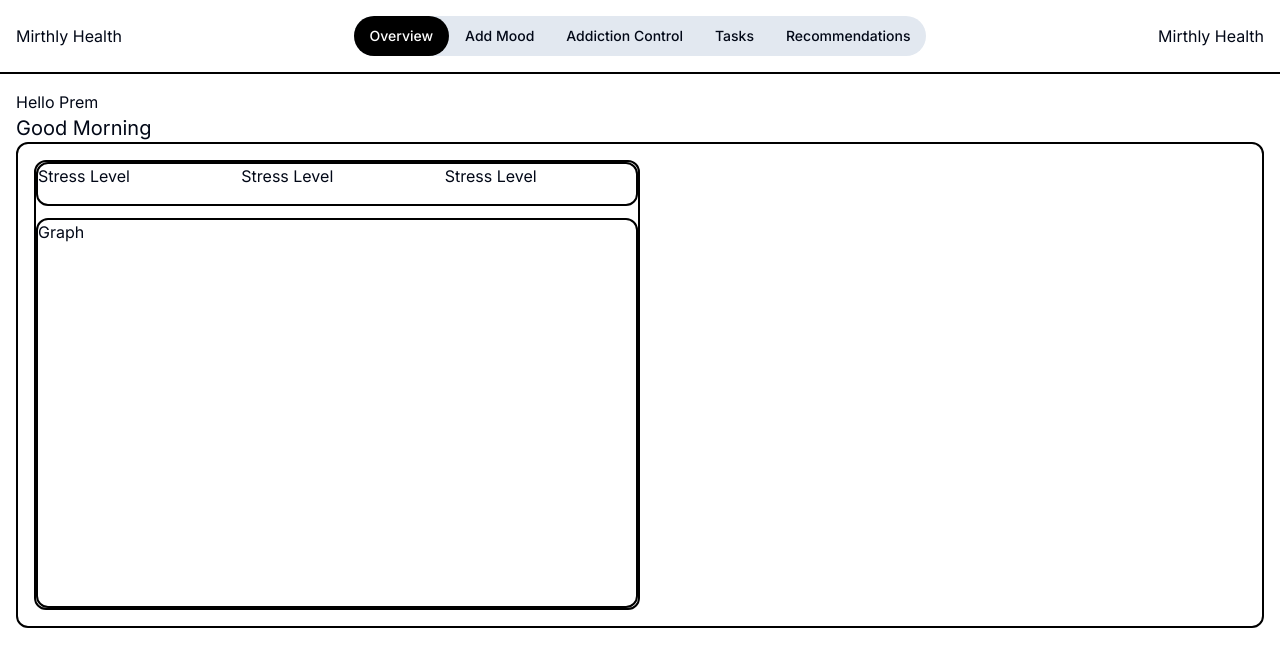
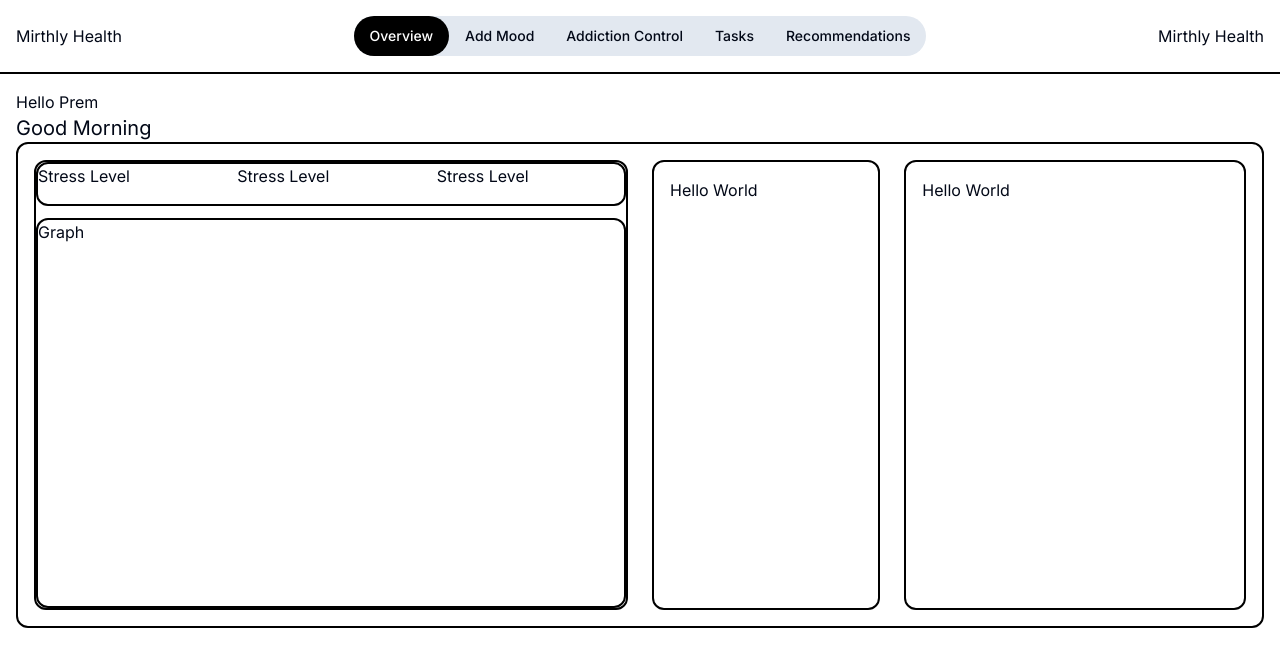
Before and after one commit to Mirthly-Inc/Mirthly-Health, a Next.js app in the folder mirthlyhealth/: page /dashboard in a window 1280 px wide. Shown: the top 666 px of the page. Built offline with nearby package versions, Linux system fonts and the light colour scheme.

Commit message:
Dashboard ui change

```diff
--- a/mirthlyhealth/app/dashboard/page.tsx
+++ b/mirthlyhealth/app/dashboard/page.tsx
@@ -11,7 +11,7 @@ const Dashboard = () => {
         <div>Hello Prem</div>
         {console.log(data)}
         <div className="text-xl">Good Morning</div>
-        <div className="p-4 flex border-black border-2 rounded-xl">
+        <div className="p-4 flex border-black border-2 rounded-xl gap-6">
           <div className="flex flex-col basis-1/2 gap-3 h-[450px] border-black border-2 rounded-xl">
             <div className="flex gap-3 basis 1/10 h-[50px] border-black border-2 rounded-xl">
               <div className="basis-1/3">Stress Level</div>
@@ -22,8 +22,13 @@ const Dashboard = () => {
               Graph
             </div>
           </div>
-          <div className="basis-1/2">
-            <div></div>
+          <div className="flex basis-1/2 gap-6">
+            <div className="basis-2/5 border-2 border-black p-4 rounded-xl">
+              Hello World
+            </div>
+            <div className="basis-3/5 border-2 border-black p-4 rounded-xl">
+              Hello World
+            </div>
           </div>
         </div>
       </div>
--- a/mirthlyhealth/app/tasks/page.tsx
+++ b/mirthlyhealth/app/tasks/page.tsx
@@ -87,7 +87,7 @@ const page = () => {
             <div className="grid grid-flow-row-dense gap-6 grid-cols-2 grid-row-2 ">
               {data.tasks.map((solo, index) => (
                 <div
-                  className=" border-2 border-black rounded-xl p-4"
+                  className="border-2 border-black rounded-xl p-4 shadow-xl"
                   key={index}
                 >
                   <div className="font-semibold">{solo.shortform}</div>
```
